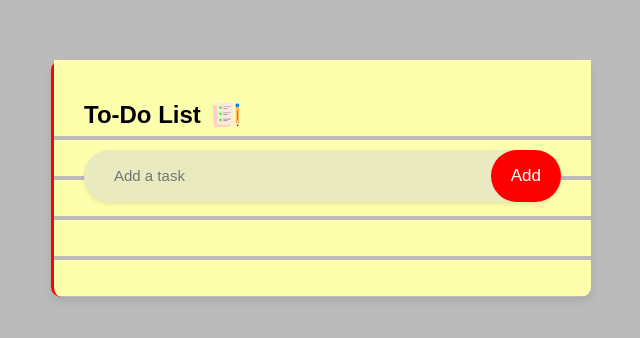
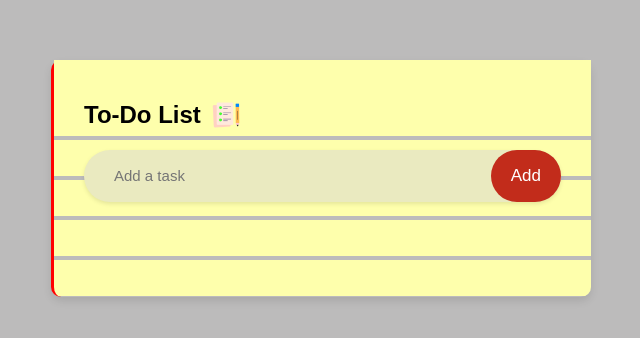
Before and after one commit to mhmdmarshoud34/Todo-List-App, a plain HTML site: page index.html in a window 1280 px wide. Shown: the part 222-560 px from the top of the page, without its empty margins (319-959 px from the left). Drawn offline with Linux system fonts and the light colour scheme.

Commit message:
Update style.css

```diff
--- a/style.css
+++ b/style.css
@@ -74,7 +74,7 @@ button {
     outline: none;
     padding: 16px 20px;
     color: #fff;
-    background: red;
+    background: #c22c1b;
     border-radius: 40px;
     cursor: pointer;
     font-size: 17px;
```
